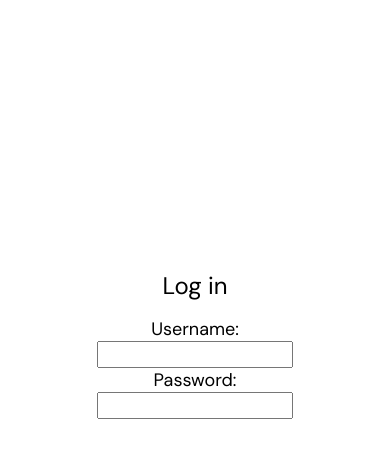
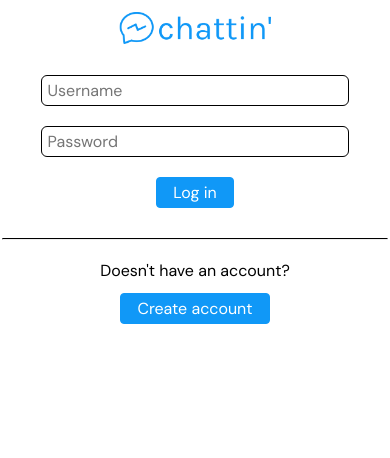
Before and after one commit to kbujak09/chatting-app, a React (Create React App) app: page / in a window 390 px wide. Shown: the top 458 px of the page. Built offline with nearby package versions, Linux system fonts and the light colour scheme.

Commit message:
login screen for mobile

```diff
--- a/public/index.html
+++ b/public/index.html
@@ -2,7 +2,7 @@
 <html lang="en">
 <head>
   <meta charset="UTF-8">
-  <meta name="viewport" content="width=device-width, initial-scale=1.0">
+  <meta name="viewport" content="width=device-width, initial-scale=1, maximum-scale=1, user-scalable=0">
   <link rel="preconnect" href="https://fonts.googleapis.com">
   <link rel="preconnect" href="https://fonts.gstatic.com" crossorigin>
   <link href="https://fonts.googleapis.com/css2?family=DM+Sans:opsz,wght@9..40,400;9..40,500&display=swap" rel="stylesheet">
--- a/src/App.css
+++ /dev/null
@@ -1,8 +0,0 @@
-* {
-  font-size: 10px;
-  box-sizing: border-box;
-  font-family: 'DM Sans', sans-serif;
-}
-body {
-  margin: 0;
-}
--- a/src/App.jsx
+++ b/src/App.jsx
@@ -1,9 +1,11 @@
-import './App.css';
+import styles from './app.module.css';
 import Login from './components/auth/Login';
+import Header from './components/header/Header';
 
 const App = () => {
   return (
     <div className="App">
+      <Header />
       <Login />
     </div>
   )
--- /dev/null
+++ b/src/app.module.css
@@ -0,0 +1,17 @@
+* {
+  font-size: 10px;
+  box-sizing: border-box;
+  font-family: 'DM Sans', sans-serif;
+}
+:root {
+  --main-color: #1098F7;
+  --light-main: #55DDE0;
+  --dark-color: #000000;
+  --light-dark: #2B2C28;
+}
+html {
+  height: -webkit-fill-available;
+}
+body {
+  margin: 0;
+}
--- a/src/components/auth/Login.jsx
+++ b/src/components/auth/Login.jsx
@@ -1,15 +1,28 @@
 import styles from './auth.module.css';
+import { useState } from 'react';
+
+
 
 const Auth = () => {
+  const onSubmit = (e) => {
+    e.preventDefault();
+  }
+
+
   return (
     <div className={styles.container}>
-      <div className={styles.header}>Log in</div>
-      <form className={styles.form}>
-        <label htmlFor="username">Username: </label>
-        <input type="text" name='username'/>
-        <label htmlFor="password">Password: </label>
-        <input type="password" name='password'/>
+      <form onSubmit={onSubmit} className={styles.form}>
+        <label htmlFor="username"></label>
+        <input placeholder="Username" type="text" name='username'/>
+        <label htmlFor="password"></label>
+        <input placeholder="Password" type="password" name='password'/>
+        <button className={`${styles.submit} ${styles.button}`}>Log in</button>
       </form>
+      <hr />
+      <div className={styles.noAccount}>
+      <span className={styles.noAccountInfo}>Doesn't have an account?</span>
+      <button className={styles.button}>Create account</button>
+      </div>
     </div>
   )
 }
--- a/src/components/auth/auth.module.css
+++ b/src/components/auth/auth.module.css
@@ -1,20 +1,50 @@
 .container {
   margin: 2px;
-  margin-top: 32vh;
-}
-.header {
-  text-align: center;
-  margin-bottom: 1.6rem;
-  font-size: 2.4rem;
 }
 .form {
   display: flex;
   flex-direction: column;
   align-items: center;
+  gap: 1rem;
 }
 .form > input {
   font-size: 1.6rem;
+  padding: 0.4rem 0.6rem;
+  width: 80%;
+  border: 1px solid var(--dark-color);
+  border-radius: 6px;
+}
+.form > input:focus {
+  border: 2px solid var(--main-color);
 }
 .form > label {
   font-size: 1.8rem;
 }
+.submit {
+  margin: 1rem 0;
+}
+.button {
+  font-size: 1.6rem;
+  color: white;
+  border: 1px solid var(--main-color);
+  background-color: var(--main-color);
+  border-radius: 4px;
+  padding: 0.4rem 1.6rem;
+  align-self: center;
+}
+.active {
+  margin-top: 1rem;
+}
+hr {
+  border-top: 1px solid var(--dark-color);
+  margin: 2rem 0;
+}
+.noAccount {
+  display: flex;
+  flex-direction: column;
+  gap: 1.2rem;
+}
+.noAccountInfo {
+  font-size: 1.6rem;
+  text-align: center;
+}
--- /dev/null
+++ b/src/components/header/Header.jsx
@@ -0,0 +1,12 @@
+import styles from './header.module.css';
+import logo from '../../assets/logo.png';
+
+const Header = () => {
+  return (
+    <header className={styles.header}>
+      <img className={styles.logo} src={logo} alt="logo" />
+    </header>
+  )
+}
+
+export default Header;
--- /dev/null
+++ b/src/components/header/header.module.css
@@ -0,0 +1,8 @@
+.header {
+  font-size: 2.4rem;
+  text-align: center;
+  padding: 1.2rem;
+}
+.logo {
+  height: 3.2rem;
+}
```
Also changed, not shown: src/assets/logo.png (added).
